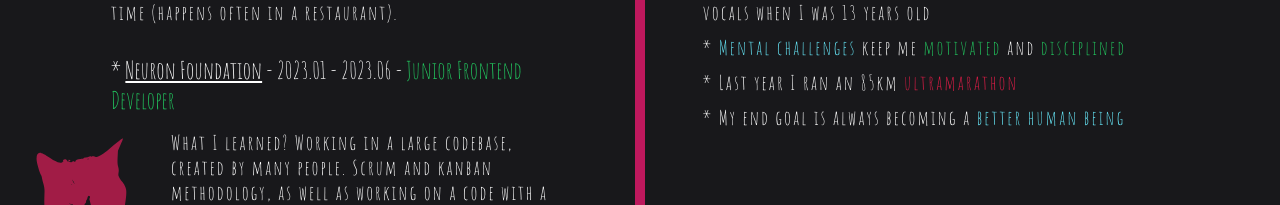
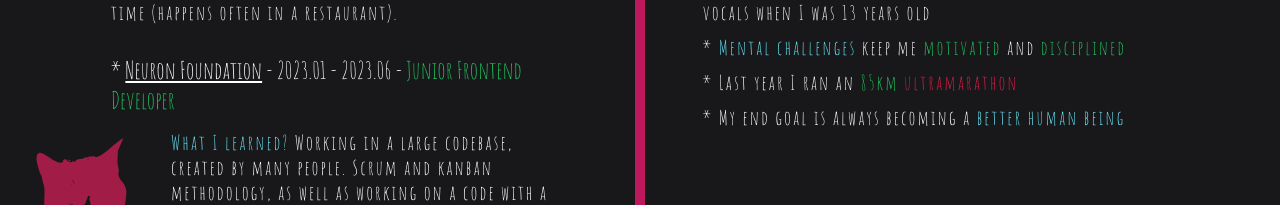
Before and after one commit to erratinsilentio/portfolio, a Vue app in the folder client/: page / in a window 1280 px wide. Shown: the part 1218-1423 px from the top of the page. Built offline with nearby package versions, Linux system fonts and the light colour scheme.

Commit message:
cosmetic color changes on about page

```diff
--- a/client/src/pages/About.vue
+++ b/client/src/pages/About.vue
@@ -59,7 +59,7 @@ const scrollToElement = () => {
                     <p class="title">* <span class="job">Neuron Foundation</span> - 2023.01 - 2023.06 -
                         <span class="green">Junior Frontend Developer</span>
                     </p>
-                    <p class="description dev"><span class="learned">What I learned?</span> Working in a large codebase,
+                    <p class="description dev"><span class="blue">What I learned?</span> Working in a large codebase,
                         created by many people. Scrum and kanban methodology, as well as working on a code with a team. I
                         scratched the surface of new technologies like AWS, and felt comfortable with github workflow. I
                         participated in meetings, where we discussed our tickets and future ideas.
@@ -87,7 +87,8 @@ const scrollToElement = () => {
                         years old</p>
                     <p class="description-right">* <span class="blue">Mental challenges</span> keep me <span
                             class="green">motivated</span> and <span class="green">disciplined</span></p>
-                    <p class="description-right">* Last year I ran an 85km <span class="red">ultramarathon</span></p>
+                    <p class="description-right">* Last year I ran an <span class="green">85km</span> <span
+                            class="red">ultramarathon</span></p>
                     <p class="description-right">* My end goal is always becoming a <span class="blue">better human
                             being</span></p>
                 </article>
```
